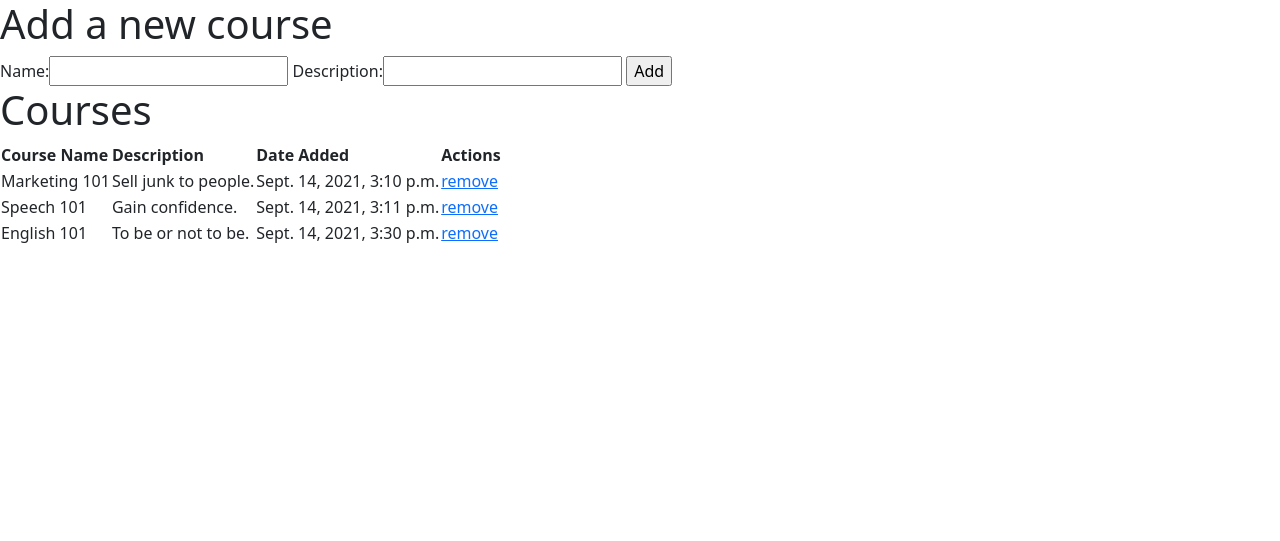
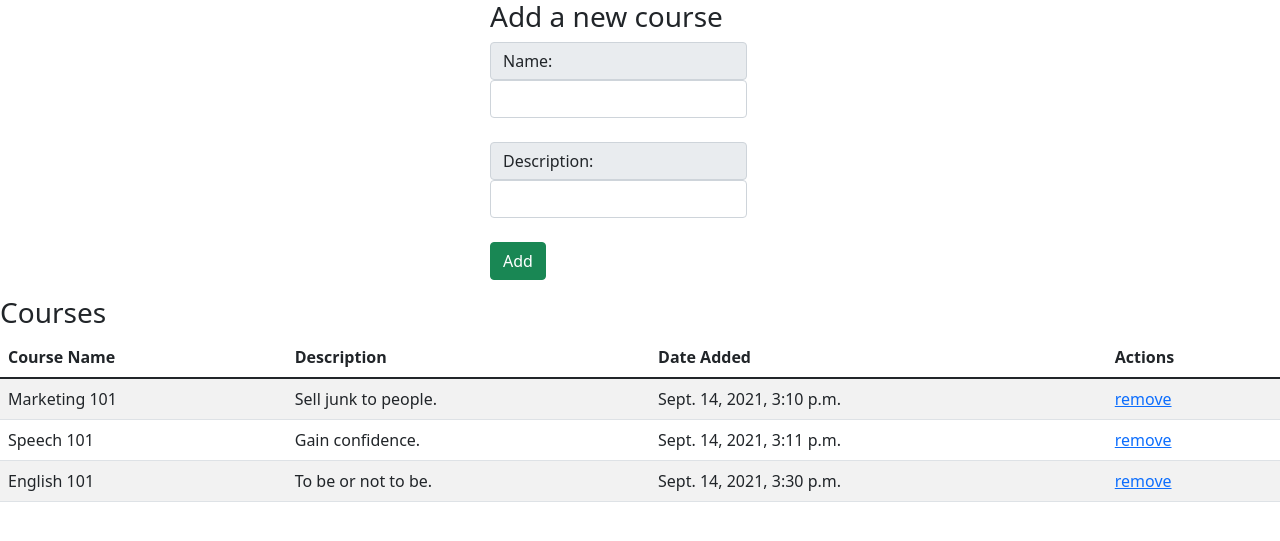
Before and after one commit to castillocodes/courses, a Django app: page / in a window 1280 px wide. Shown: the top 541 px of the page. Run offline with Django 3.2, Linux system fonts and the light colour scheme; data comes from the database, SQL or seed files in the repository; both versions use the stored data as it was after the commit.

Commit message:
Added styling

```diff
--- a/coursesApp2/templates/index.html
+++ b/coursesApp2/templates/index.html
@@ -8,22 +8,28 @@
     <title>Document</title>
 </head>
 <body>
-    <h1>Add a new course</h1>
+    <div class="mx-auto" style="width: 300px;">
+    <h3>Add a new course</h3>
     {% if messages %}
     <ul class="messages">
         {% for message in messages %}
-            <li {% if message.tags %} class="{{ message.tags }}"{% endif %}>{{ message }}</li>
+            <li style="color:red">{{ message }}</li>
         {% endfor %}
     </ul>
     {% endif %}
+    <div class="input-group mb-3">
     <form action="/courses/create" method="POST">
         {% csrf_token %}
-        <label>Name:<input type="text" name="course_name"></label>
-        <label>Description:<input type="text" name="description"></label>
-        <input type="submit" value="Add">
+        <span class="input-group-text" id="inputGroup-sizing-default">Name:</span>
+        <input type="text" name="course_name" class="form-control" aria-label="Sizing example input" aria-describedby="inputGroup-sizing-default"><br>
+        <span class="input-group-text" id="inputGroup-sizing-default">Description:</span>
+        <input type="text" name="description" class="form-control" aria-label="Sizing example input" aria-describedby="inputGroup-sizing-default"><br>
+        <button type="submit" class="btn btn-success">Add</button>
     </form>
-    <h1>Courses</h1>
-    <table>
+    </div>
+    </div>
+    <h3>Courses</h3>
+    <table class="table table-striped table-hover">
         <thead>
             <tr>
                 <th>Course Name</th>
```
Also changed, not shown: coursesApp2/templates/delete_page.html (+17 -7 lines), db.sqlite3.
